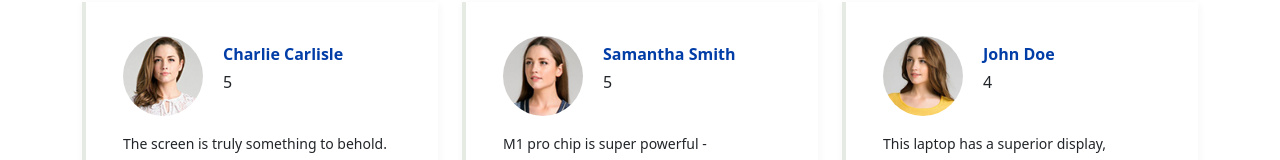
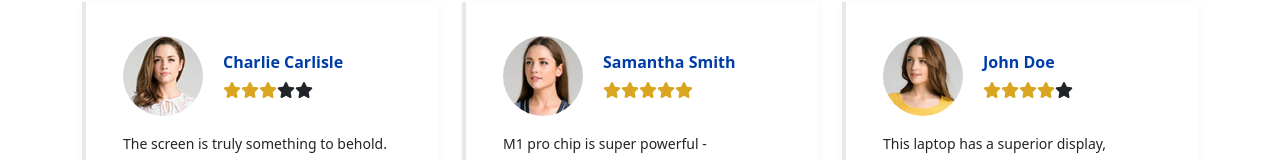
Before and after one commit to MF-React-Projects/Pick-Point, a React (Create React App) app: page / in a window 1280 px wide. Shown: the part 720-880 px from the top of the page. Built offline with nearby package versions, Linux system fonts and the light colour scheme.

Commit message:
star ratting add

```diff
--- a/package.json
+++ b/package.json
@@ -3,6 +3,9 @@
   "version": "0.1.0",
   "private": true,
   "dependencies": {
+    "@fortawesome/fontawesome-svg-core": "^6.1.1",
+    "@fortawesome/free-solid-svg-icons": "^6.1.1",
+    "@fortawesome/react-fontawesome": "^0.1.18",
     "@testing-library/jest-dom": "^5.14.1",
     "@testing-library/react": "^12.0.0",
     "@testing-library/user-event": "^13.2.1",
@@ -10,6 +13,7 @@
     "react": "^18.0.0",
     "react-bootstrap": "^2.2.2",
     "react-dom": "^18.0.0",
+    "react-rating": "^2.0.5",
     "react-router-dom": "^6.3.0",
     "react-scripts": "5.0.0",
     "web-vitals": "^2.1.0"
--- a/public/data/reviewData.json
+++ b/public/data/reviewData.json
@@ -3,7 +3,7 @@
     "id": 1,
     "name": "Charlie Carlisle",
     "comment": "The screen is truly something to behold. Smooth, clear, just beautiful. I don't typically care about bezels, but I might start. The expanded screen makes an unexpected difference. Meanwhile, I barely notice the notch. Apple said they'd find workarounds to make it scarce, and they have.",
-    "stars": 5,
+    "stars": 3,
     "avatar": "images/review_image_01.jpg"
   },
   {
--- a/src/components/ReiewItem/ReviewItem.js
+++ b/src/components/ReiewItem/ReviewItem.js
@@ -1,6 +1,9 @@
 import React from 'react';
 import './ReviewItem.css';
 import {Col} from "react-bootstrap";
+import Rating from "react-rating";
+import { faStar } from '@fortawesome/free-solid-svg-icons'
+import { FontAwesomeIcon } from "@fortawesome/react-fontawesome";
 
 const ReviewItem = ({review}) => {
     const {name, comment, stars, avatar} = review;
@@ -13,7 +16,12 @@
                     </div>
                     <div className="review-info">
                         <p className="name">{name}</p>
-                        <p className="stars">{stars}</p>
+                        <Rating
+                            initialRating={stars}
+                            emptySymbol={<FontAwesomeIcon icon={faStar} />}
+                            fullSymbol={<FontAwesomeIcon style={{color: 'goldenrod'}} icon={faStar} />}
+                            readonly
+                        />
                     </div>
                 </div>
                 <p className="feedback-text">{comment.slice(0, 230)}...</p>
```
Also changed, not shown: 2 other files (tests, documents, lock files or other folders).
